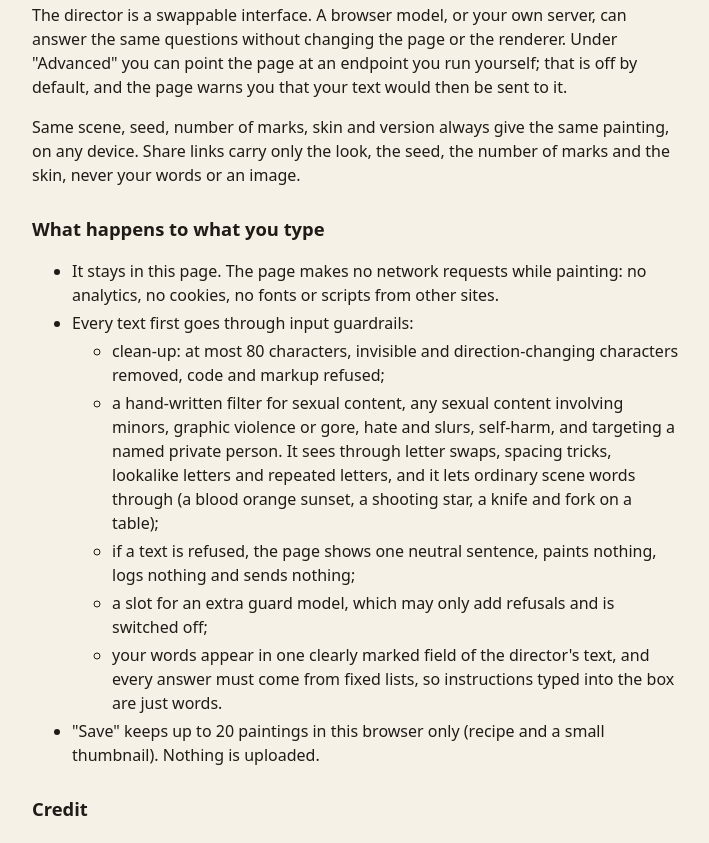
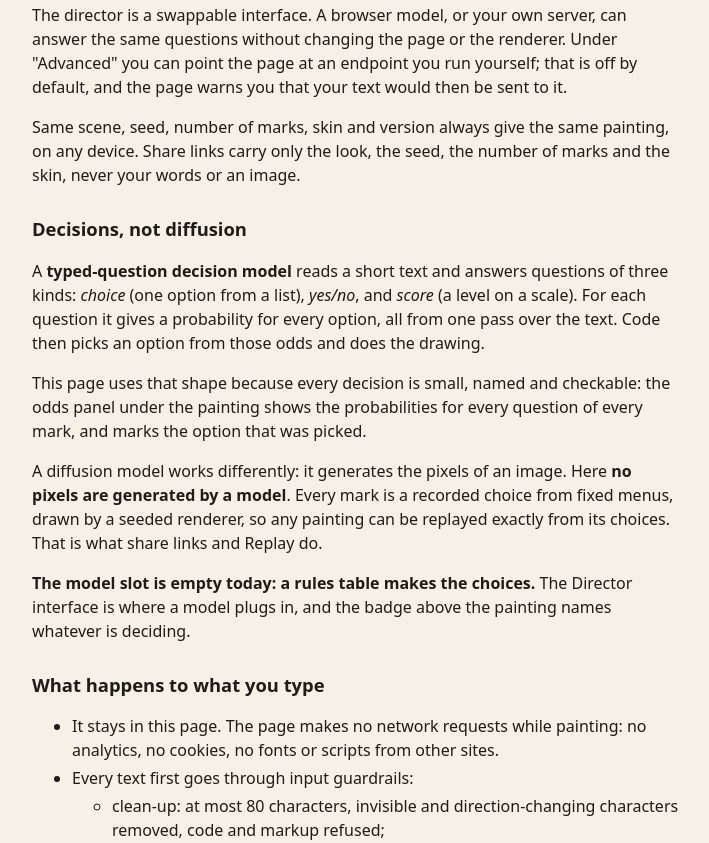
Before and after one commit to IvanFengJK/decisive-painter, a plain HTML site: page web/about.html in a window 1280 px wide. Shown: the part 528-1371 px from the top of the page, without its empty margins (284-993 px from the left). Drawn offline with Linux system fonts and the light colour scheme.

Commit message:
docs: Decisions, not diffusion section in the About page and README

```diff
--- a/web/about.html
+++ b/web/about.html
@@ -34,6 +34,19 @@
   <p>Same scene, seed, number of marks, skin and version always give the same painting, on any device. Share links
     carry only the look, the seed, the number of marks and the skin, never your words or an image.</p>
 
+  <h2>Decisions, not diffusion</h2>
+  <p>A <strong>typed-question decision model</strong> reads a short text and answers questions of three kinds:
+    <em>choice</em> (one option from a list), <em>yes/no</em>, and <em>score</em> (a level on a scale). For each
+    question it gives a probability for every option, all from one pass over the text. Code then picks an option from
+    those odds and does the drawing.</p>
+  <p>This page uses that shape because every decision is small, named and checkable: the odds panel under the painting
+    shows the probabilities for every question of every mark, and marks the option that was picked.</p>
+  <p>A diffusion model works differently: it generates the pixels of an image. Here <strong>no pixels are generated by
+    a model</strong>. Every mark is a recorded choice from fixed menus, drawn by a seeded renderer, so any painting can
+    be replayed exactly from its choices. That is what share links and Replay do.</p>
+  <p><strong>The model slot is empty today: a rules table makes the choices.</strong> The Director interface is where a
+    model plugs in, and the badge above the painting names whatever is deciding.</p>
+
   <h2>What happens to what you type</h2>
   <ul>
     <li>It stays in this page. The page makes no network requests while painting: no analytics, no cookies,
```
Also changed, not shown: README.md.
